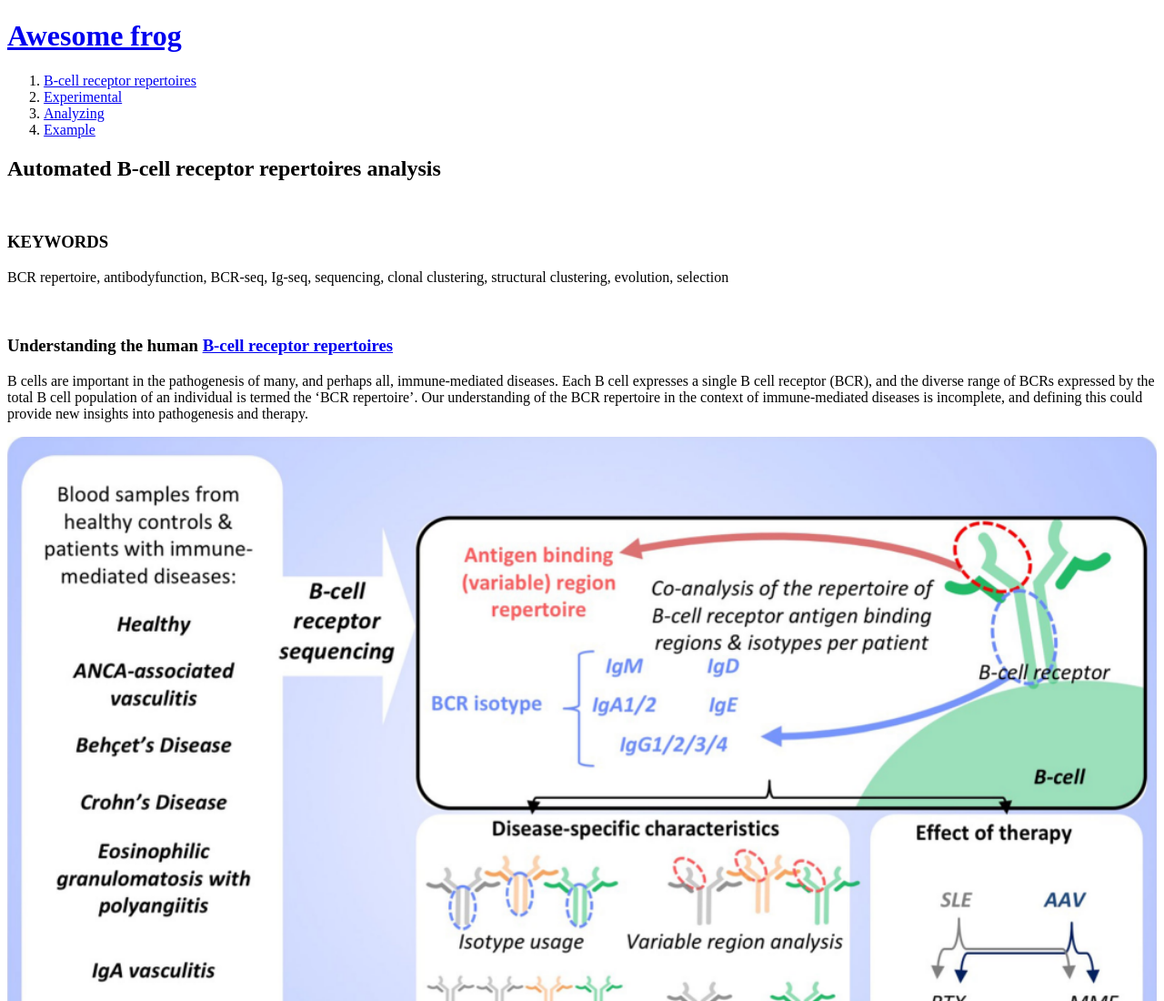
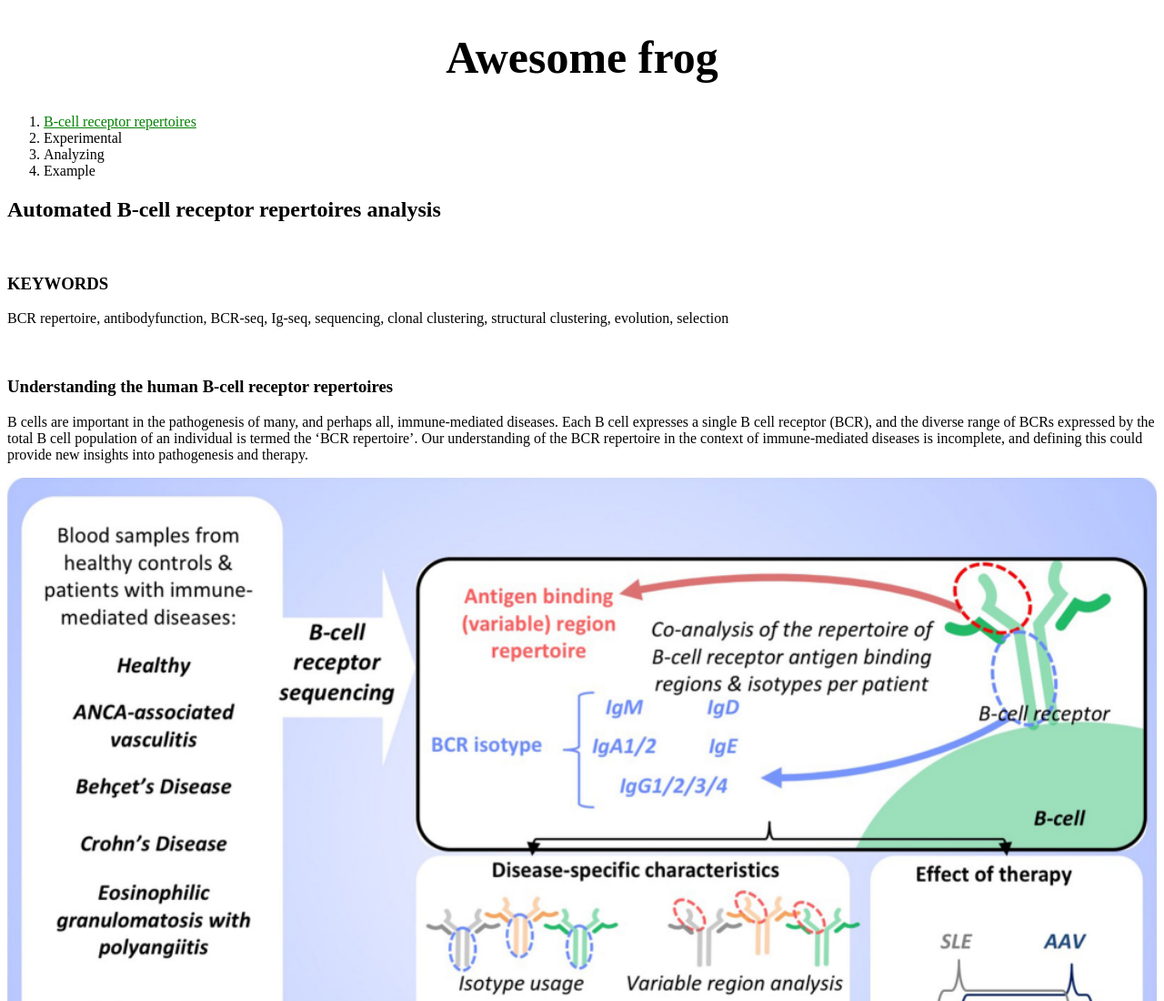
Before and after one commit to rhth1998/my-first-web-site, a plain HTML site: page 1.html in a window 1280 px wide. Shown: the top 1100 px of the page at 91% size. Drawn offline with Linux system fonts and the light colour scheme.

Commit message:
220808 월오전 수정

```diff
--- a/1.html
+++ b/1.html
@@ -3,16 +3,38 @@
 <head>
 <title> Awesome frog </title>
 <meta charset="utf-8">
+
 </head>
+<style>
+a {
+  color:Black;
+  text-decoration: none;
+}
 
+h1 {
+  text-align: center;
+  font-size: 50px;
+}
+
+</style>
 <body>
-  <h1><a href="index.html">Awesome frog</a></h1>
+<h1><a href="index.html">Awesome frog</a></h1>
 <ol>
-  <li><a href="1.html">B-cell receptor repertoires</a></li>
+  <li><a href="1.html" style="color:green;text-decoration:underline">B-cell receptor repertoires</a></li>
   <li><a href="2.html">Experimental</a></li>
   <li><a href="3.html">Analyzing</a></li>
   <li><a href="4.html">Example</a></li>
 </ol>
+
+<!--
+<h1><a href="index.html">Awesome frog</a></h1>
+<ol>
+<li><a href="1.html">B-cell receptor repertoires</a></li>
+<li><a href="2.html">Experimental</a></li>
+<li><a href="3.html">Analyzing</a></li>
+<li><a href="4.html">Example</a></li>
+</ol>
+-->
 
 <h2>Automated <strong>B-cell receptor repertoires</strong> analysis</h2>
 <br>
```
Also changed, not shown: 2.html (+15 -1 lines), 3.html (+15 -1 lines), 4.html (+15 -1 lines), index.html (+12 -1 lines).
